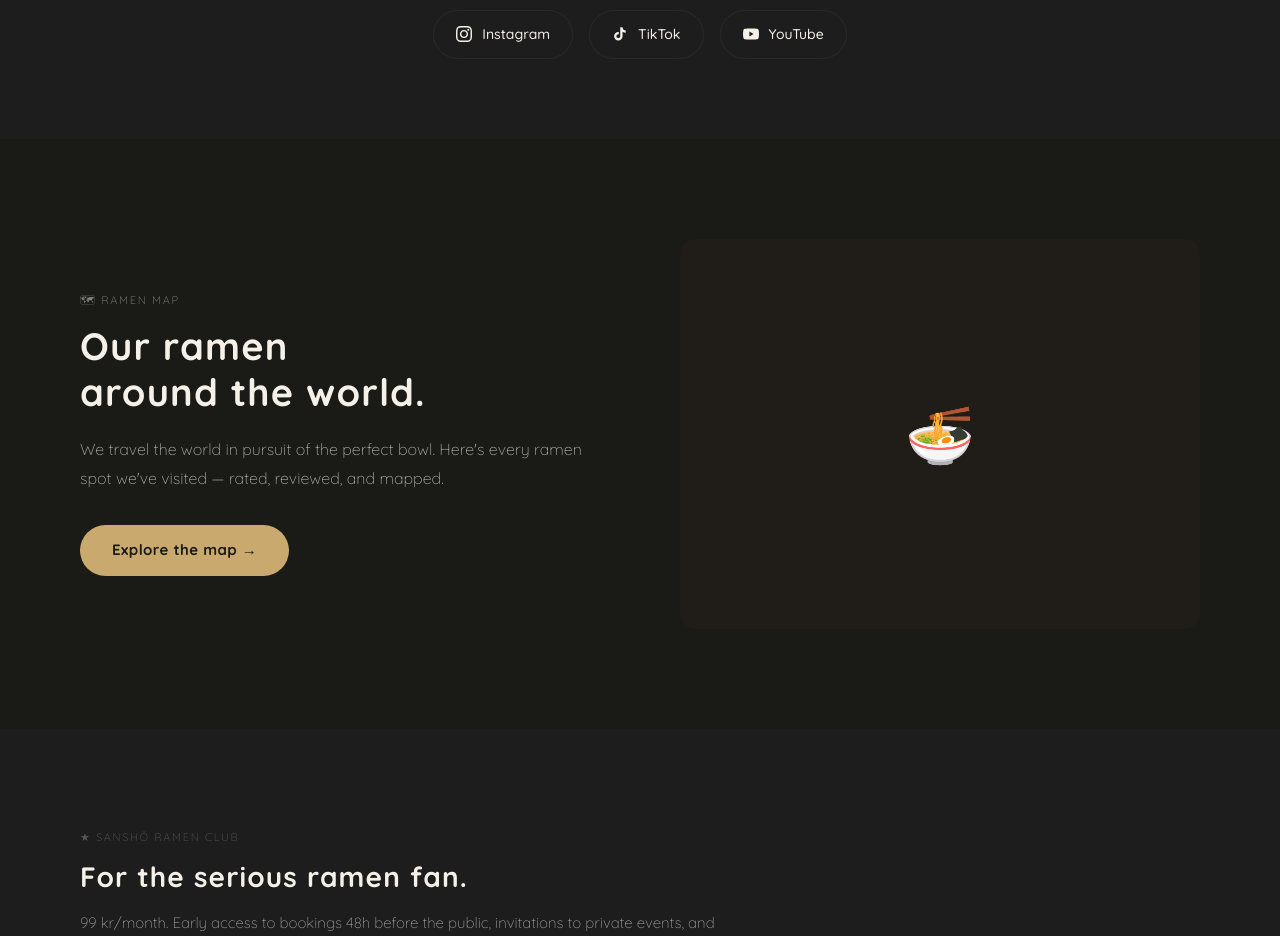
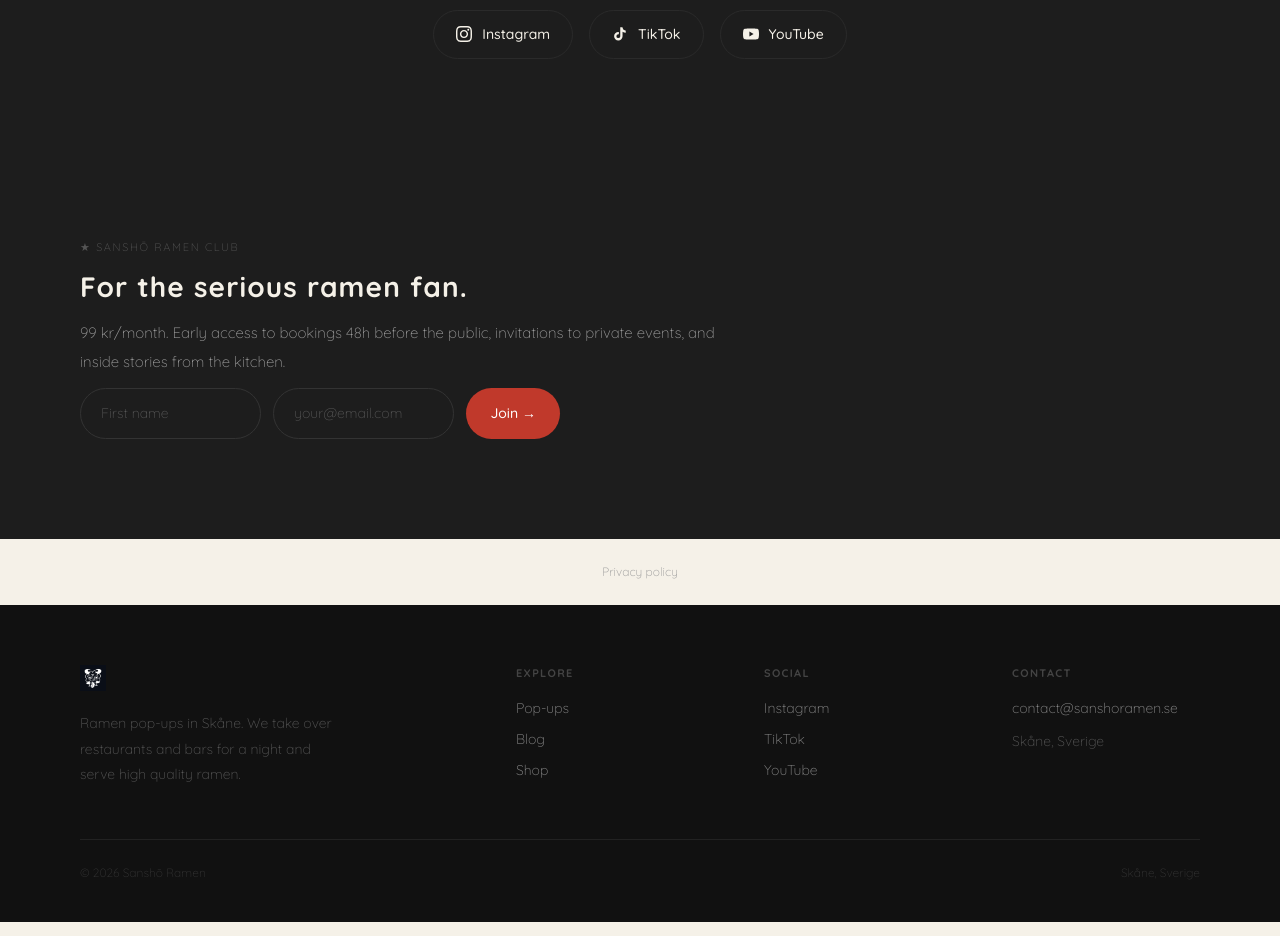
Before and after one commit to viktor459/sanshoramen, a Next.js app in the folder ramen/: page / in a window 1280 px wide. Shown: the part 2500-3436 px from the top of the page. Built offline with nearby package versions, Linux system fonts and the light colour scheme; no server answers; the database is empty.

Commit message:
Hide ramen map section from homepage

```diff
--- a/ramen/app/page.tsx
+++ b/ramen/app/page.tsx
@@ -291,18 +291,6 @@
       </section>
 
       {/* CLUB */}
-      <section className="map-section">
-        <div>
-          <p style={{ fontSize: 11, letterSpacing: "0.15em", textTransform: "uppercase", color: "#888", marginBottom: 16 }}>🗺 Ramen Map</p>
-          <h2 className="section-title" style={{ color: "#F5F1E8", marginBottom: 20 }}>Our ramen<br />around the world.</h2>
-          <p style={{ fontSize: 16, color: "#AAA", lineHeight: 1.8, marginBottom: 32 }}>We travel the world in pursuit of the perfect bowl. Here's every ramen spot we've visited — rated, reviewed, and mapped.</p>
-          <a href="/karta" style={{ display: "inline-block", padding: "14px 32px", background: "#C9A96E", color: "#1A1A16", borderRadius: "100px", fontWeight: 700, fontSize: 15, letterSpacing: "0.03em", textDecoration: "none", transition: "opacity 0.2s" }}>Explore the map →</a>
-        </div>
-        <div className="map-preview">
-          <div className="map-preview-overlay"><span>🍜</span></div>
-        </div>
-      </section>
-
       <section className="club-section" id="club">
         <div className="club-inner">
           <p style={{ fontSize: 11, letterSpacing: "0.15em", textTransform: "uppercase", color: "#555", marginBottom: 16 }}>★ Sanshō Ramen Club</p>
```
